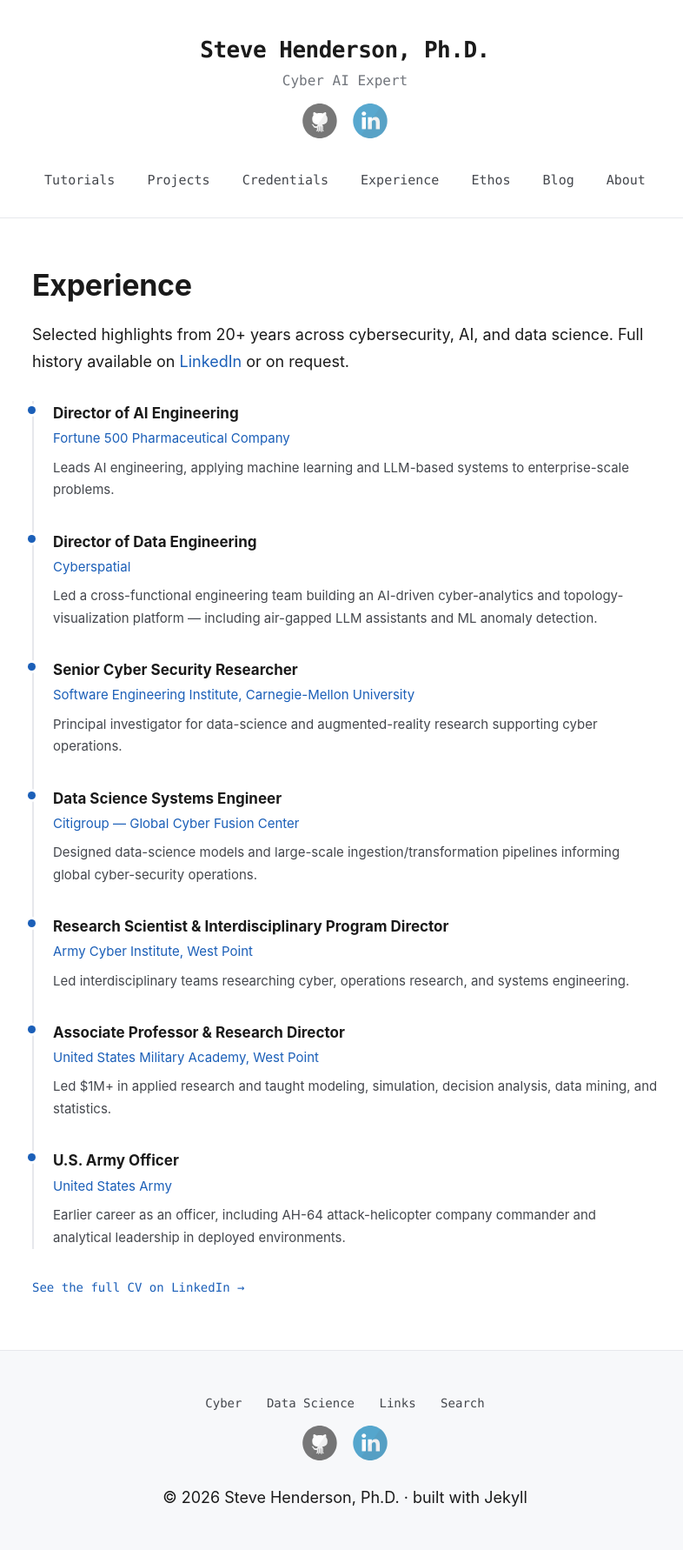
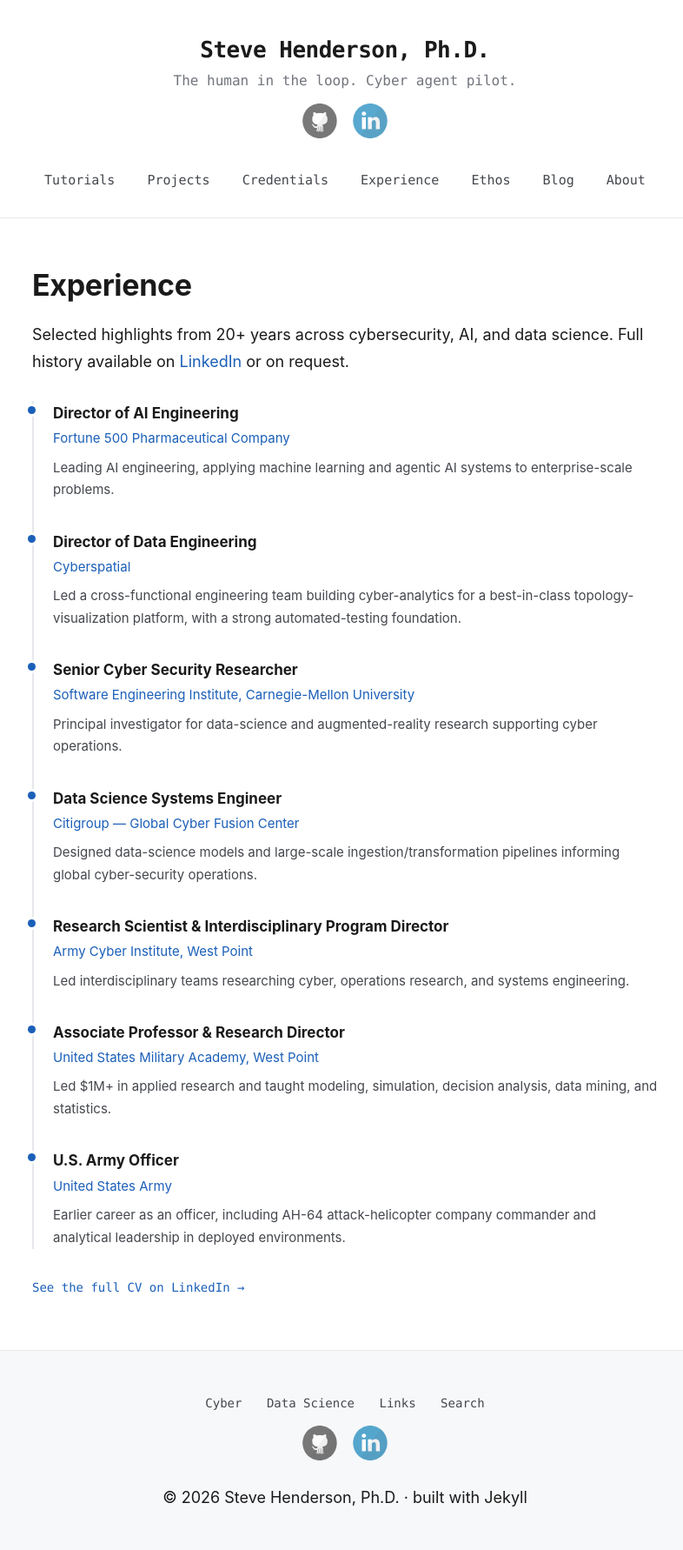
Before and after one commit to stevehenderson/stevehenderson.github.io, a Jekyll site: the page built from experience.md, in a window 1280 px wide. Shown: the whole page at 87% size, without its empty margins (243-1029 px from the left). Built offline with Jekyll 4.4.1, drawn with Linux system fonts in a browser that asks for light colours.

Commit message:
Updating tag line

```diff
--- a/_config.yml
+++ b/_config.yml
@@ -6,7 +6,7 @@
 name: Steve Henderson, Ph.D.
 
 # Short bio or description (displayed in the header)
-description: Cyber AI Expert
+description: The human in the loop. Cyber agent pilot.
 
 # One-line positioning statement (shown on the homepage intro)
 tagline: "Cybersecurity, AI & data science leader — 20+ years building production cyber-analytics platforms across enterprise, defense, and federal."
--- a/experience.md
+++ b/experience.md
@@ -12,15 +12,14 @@
   <div class="timeline__item">
     <p class="timeline__role">Director of AI Engineering</p>
     <p class="timeline__org">Fortune 500 Pharmaceutical Company</p>
-    <p class="timeline__points">Leads AI engineering, applying machine learning and LLM-based systems to
+    <p class="timeline__points">Leading AI engineering, applying machine learning and agentic AI systems to
     enterprise-scale problems.</p>
   </div>
 
   <div class="timeline__item">
     <p class="timeline__role">Director of Data Engineering</p>
     <p class="timeline__org">Cyberspatial</p>
-    <p class="timeline__points">Led a cross-functional engineering team building an AI-driven cyber-analytics
-    and topology-visualization platform — including air-gapped LLM assistants and ML anomaly detection.</p>
+    <p class="timeline__points">Led a cross-functional engineering team building cyber-analytics for a best-in-class topology-visualization platform, with a strong automated-testing foundation.</p>
   </div>
 
   <div class="timeline__item">
```
Also changed, not shown: tutorials.md (+13 -11 lines).
